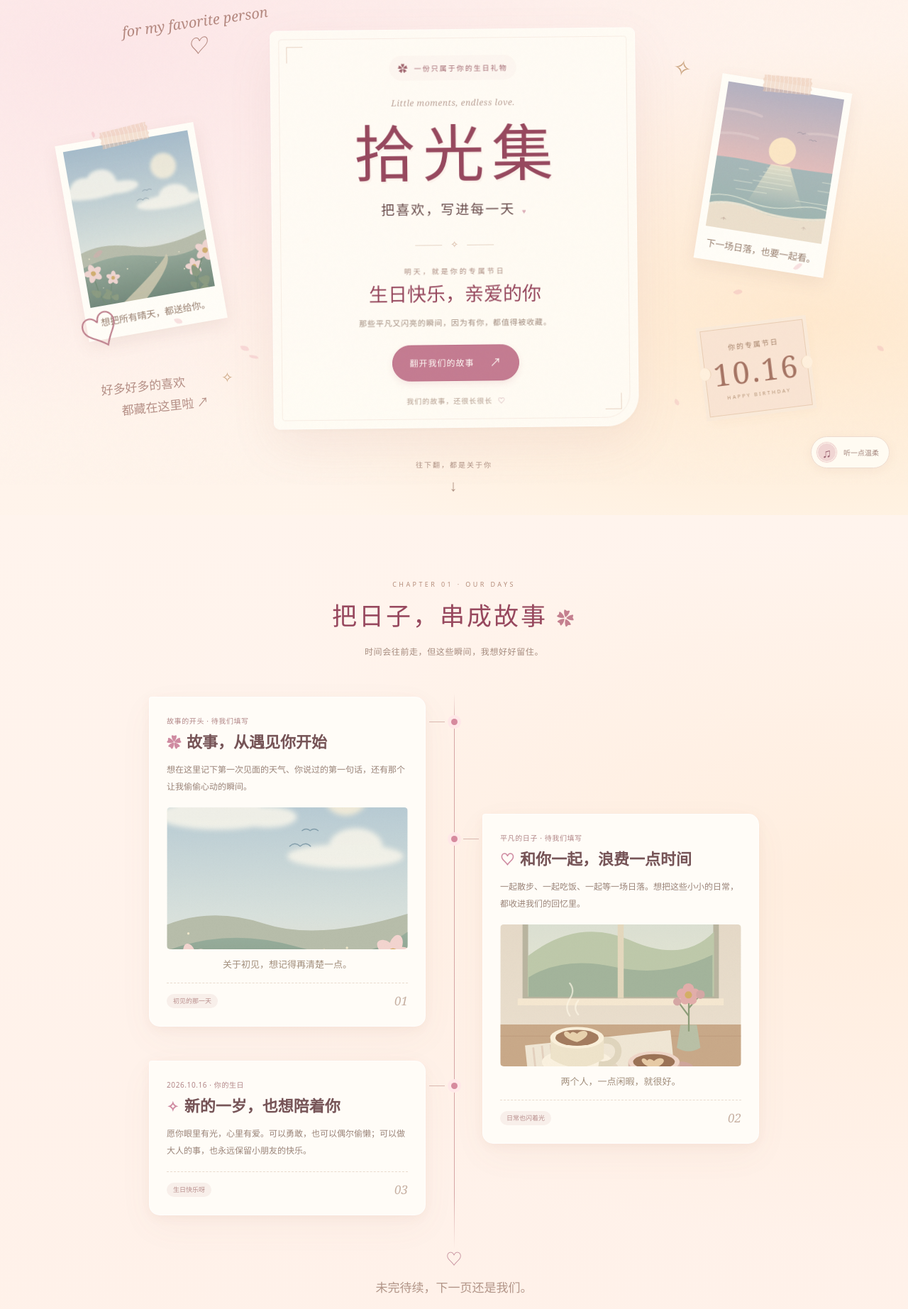
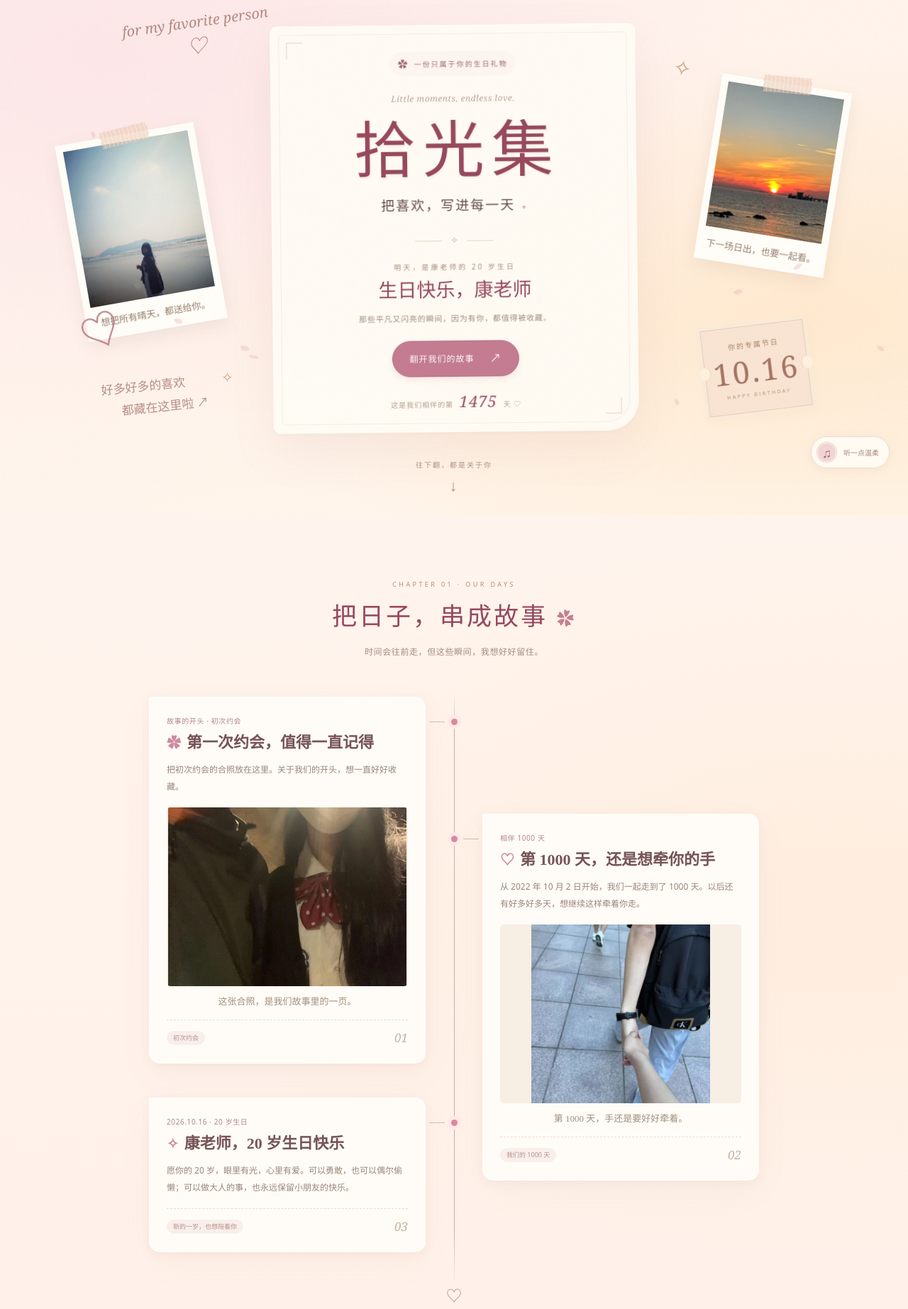
Before and after one commit to leiye302/shiguang-birthday, a website: page index.html in a window 1280 px wide. Shown: the part 117-1962 px from the top of the page at 71% size. Drawn offline with Linux system fonts and the light colour scheme.

Commit message:
Personalize birthday site with shared memories and photos

```diff
--- a/app.js
+++ b/app.js
@@ -67,6 +67,17 @@
       const days = Math.round((birthday - today) / 86400000);
       $("#birthday-date").textContent = content.birthday.slice(5).replace("-", ".");
       $("#birthday-label").textContent = days === 0 ? "今天，全世界的温柔都送给你" : days === 1 ? "明天，就是你的专属节日" : days > 1 ? `还有 ${days} 天，迎来你的专属节日` : "这一份生日快乐，永远为你珍藏";
+      // 出生日期与本次庆祝日期分开，避免把 2006 年当作倒计时目标。
+      const birth = dateNumber(content.birthDate);
+      if (birth !== null && birth <= birthday) {
+        const targetDate = new Date(birthday);
+        const birthDate = new Date(birth);
+        const beforeBirthday = content.birthday.slice(5) < content.birthDate.slice(5);
+        const age = targetDate.getUTCFullYear() - birthDate.getUTCFullYear() - Number(beforeBirthday);
+        const occasion = `${content.recipient}的 ${age} 岁生日`;
+        $("#birthday-label").textContent = days === 0 ? `今天，是${occasion}` : days === 1 ? `明天，是${occasion}` : days > 1 ? `还有 ${days} 天，迎来${occasion}` : `把${occasion}，好好珍藏`;
+        document.title = `${content.siteTitle} · ${content.recipient}，${age} 岁生日快乐`;
+      }
       $("#letter-date").textContent = content.birthday.replaceAll("-", ".");
       $("#letter-date").dateTime = content.birthday;
     }
--- a/content.js
+++ b/content.js
@@ -1,39 +1,40 @@
-// 所有个人内容集中在这里。当前回忆文案、插画均为占位，不代表真实经历。
+// 称呼、日期和照片已按本人提供的信息填写；便签与生日信正文仍待继续打磨。
 // 照片放入 assets/photos/ 后，将 image 改为 "./assets/photos/文件名.jpg" 即可。
 window.SITE_CONTENT = {
   siteTitle: "拾光集",
-  recipient: "亲爱的你",
+  recipient: "康老师",
   sender: "一直在你身边的我",
   birthday: "2026-10-16",
+  birthDate: "2006-10-16",
   timeZone: "Asia/Shanghai",
-  // 不虚构相恋日期；填入 YYYY-MM-DD 后，首页自动显示相伴天数（起始日为第 1 天）。
-  anniversary: null,
+  // 相伴天数按北京时间更新，起始日为第 1 天。
+  anniversary: "2022-10-02",
   // 可替换为自己有权使用的音乐路径；留空时播放浏览器合成的轻柔音符。
   musicSrc: null,
   memories: [
     {
-      chapter: "01", date: "故事的开头 · 待我们填写", icon: "✿", title: "故事，从遇见你开始",
-      description: "想在这里记下第一次见面的天气、你说过的第一句话，还有那个让我偷偷心动的瞬间。",
-      image: "./assets/sky.svg", imageAlt: "蓝天白云与花朵的占位插画", caption: "关于初见，想记得再清楚一点。", tag: "初见的那一天"
+      chapter: "01", date: "故事的开头 · 初次约会", icon: "✿", title: "第一次约会，值得一直记得",
+      description: "把初次约会的合照放在这里。关于我们的开头，想一直好好收藏。",
+      image: "./assets/photos/first-date.jpg", imageAlt: "初次约会时拍下的两人合照", caption: "这张合照，是我们故事里的一页。", tag: "初次约会"
     },
     {
-      chapter: "02", date: "平凡的日子 · 待我们填写", icon: "♡", title: "和你一起，浪费一点时间",
-      description: "一起散步、一起吃饭、一起等一场日落。想把这些小小的日常，都收进我们的回忆里。",
-      image: "./assets/coffee.svg", imageAlt: "两杯咖啡与桌上小花的占位插画", caption: "两个人，一点闲暇，就很好。", tag: "日常也闪着光"
+      chapter: "02", date: "相伴 1000 天", icon: "♡", title: "第 1000 天，还是想牵你的手",
+      description: "从 2022 年 10 月 2 日开始，我们一起走到了 1000 天。以后还有好多好多天，想继续这样牵着你走。",
+      image: "./assets/photos/day-1000.jpg", imageAlt: "在一起 1000 天时牵手走路的照片", caption: "第 1000 天，手还是要好好牵着。", tag: "我们的 1000 天"
     },
     {
-      chapter: "03", date: "2026.10.16 · 你的生日", icon: "✧", title: "新的一岁，也想陪着你",
-      description: "愿你眼里有光，心里有爱。可以勇敢，也可以偶尔偷懒；可以做大人的事，也永远保留小朋友的快乐。",
-      image: null, imageAlt: "", caption: "", tag: "生日快乐呀"
+      chapter: "03", date: "2026.10.16 · 20 岁生日", icon: "✧", title: "康老师，20 岁生日快乐",
+      description: "愿你的 20 岁，眼里有光，心里有爱。可以勇敢，也可以偶尔偷懒；可以做大人的事，也永远保留小朋友的快乐。",
+      image: null, imageAlt: "", caption: "", tag: "新的一岁，也想陪着你"
     }
   ],
   photos: [
-    { image: "./assets/sky.svg", alt: "蓝天与花朵插画", title: "收集一个晴天", note: "以后放一张，我们一起抬头看到的天空。", tag: "小小的日常" },
-    { image: "./assets/sea.svg", alt: "粉色日落海岸插画", title: "日落时分，想你", note: "想和你一起看很多很多场日落。", tag: "下一站，海边" },
-    { image: "./assets/coffee.svg", alt: "两杯咖啡插画", title: "快乐是双人份", note: "一杯给你，一杯给我，时间慢一点就好。", tag: "我们的日常" },
-    { image: "./assets/flowers.svg", alt: "粉色花束插画", title: "把浪漫送给你", note: "生活里的小仪式，想一样一样陪你完成。", tag: "一点仪式感" },
-    { image: "./assets/moon.svg", alt: "月色下小镇插画", title: "晚安，明天见", note: "把今天最后一句温柔，留给你。", tag: "月亮也知道" },
-    { image: "./assets/cake.svg", alt: "草莓生日蛋糕插画", title: "今天你最大", note: "愿你许下的愿望，都在新的一岁慢慢实现。", tag: "HAPPY BIRTHDAY" }
+    { image: "./assets/photos/northeast-trip.jpg", alt: "东北旅行时，两个人的影子落在草地上", title: "在东北，影子也成双", note: "东北旅行的一张小纪念。草地上，连我们的影子都在一起。", tag: "东北旅行" },
+    { image: "./assets/photos/hainan-beach.jpg", alt: "海南海滩的拼图：沙上的 LOVE、两人的手势，以及并肩的影子", title: "把喜欢留在海南", note: "海南的海滩、沙上的 LOVE，还有我们并肩的影子，都留在这张照片里。", tag: "海南 · 海滩" },
+    { image: "./assets/photos/day-1000.jpg", alt: "在一起 1000 天时，两个人牵着手走路", title: "牵手走到第 1000 天", note: "走到第 1000 天，还是想这样牵着你的手。", tag: "相伴 1000 天" },
+    { image: "./assets/photos/first-date.jpg", alt: "初次约会时的两人合照", title: "初次约会的我们", note: "初次约会留下的合照，想一直好好收藏。", tag: "故事的开头" },
+    { image: "./assets/photos/sunrise.jpg", alt: "海上日出，橙红色的太阳升在海面与栈桥旁", title: "日出，是新的喜欢", note: "把日出收藏起来，也把新一天的喜欢送给你。", tag: "日出时分" },
+    { image: "./assets/photos/sunny-day.jpg", alt: "晴天的海边，康老师站在沙滩上", title: "晴天，和镜头里的你", note: "晴天、海风，还有镜头里的你。", tag: "想把晴天都送给你" }
   ],
   notes: [
     { id: "wishes", type: "checklist", color: "pink", title: "想和你一起做的事", items: ["看一场海边的日落", "拍一组属于我们的照片", "去一个没去过的地方"], footer: "慢慢来，一件一件实现", doodle: "♡" },
@@ -42,7 +43,7 @@ window.SITE_CONTENT = {
     { id: "promise", type: "text", color: "cream", title: "一个小约定", text: "以后也要一起吃好多顿饭，\n走好多段路，拍好多张照片。\n把“我们”写成很长很长的故事。", footer: "拉钩，盖章", doodle: "∞" }
   ],
   letter: {
-    title: "生日快乐，我最喜欢的你。",
+    title: "康老师，20 岁生日快乐。",
     paragraphs: [
       "想了好久，要送你一份什么样的礼物。最后决定，给我们的回忆安一个小小的家，把那些想留住的瞬间、来不及说出口的话，一点一点放进来。",
       "谢谢你出现在我的生活里。因为有你，普通的日子也多了好多值得期待的事情。想分享给你的晚霞，想带你去吃的小店，还有每一次见面前，藏不住的开心。",
--- a/index.html
+++ b/index.html
@@ -4,8 +4,8 @@
     <meta charset="utf-8" />
     <meta name="viewport" content="width=device-width, initial-scale=1" />
     <meta name="theme-color" content="#fff5ee" />
-    <meta name="description" content="把喜欢写进每一天，把我们的故事慢慢收藏。送给最特别的你，生日快乐。" />
-    <title>拾光集 · 送给最特别的你</title>
+    <meta name="description" content="从 2022 年 10 月 2 日开始，把我们的故事慢慢收藏。康老师，20 岁生日快乐。" />
+    <title>拾光集 · 康老师，20 岁生日快乐</title>
     <link rel="icon" type="image/svg+xml" href="./assets/flower.svg" />
     <link rel="stylesheet" href="./styles.css" />
     <script src="./content.js" defer></script>
@@ -38,9 +38,9 @@
           <div class="hero-note" aria-hidden="true">for my favorite person <span>♡</span></div>
           <div class="little-star star-one" aria-hidden="true">✧</div>
           <div class="little-star star-two" aria-hidden="true">✧</div>
-          <figure class="floating-photo photo-left" aria-label="蓝天插画占位">
+          <figure class="floating-photo photo-left" aria-label="晴天的海边，镜头里的康老师">
             <span class="tape" aria-hidden="true"></span>
-            <img src="./assets/sky.svg" alt="柔软的云、蓝天和盛开的花" width="600" height="700" />
+            <img src="./assets/photos/sunny-day.jpg" alt="晴天的海边，康老师站在沙滩上" width="810" height="1080" />
             <figcaption>想把所有晴天，都送给你。</figcaption>
             <span class="photo-heart" aria-hidden="true">♡</span>
           </figure>
@@ -53,17 +53,17 @@
             <h1 id="hero-title" data-site-title>拾光集</h1>
             <p class="hero-subtitle">把喜欢，写进每一天<span class="blinking-heart" aria-hidden="true">♥</span></p>
             <div class="tiny-divider" aria-hidden="true"><span></span> ✧ <span></span></div>
-            <p class="birthday-label" id="birthday-label">在这个特别的日子</p>
-            <p class="birthday-greeting" id="birthday-greeting">生日快乐，<span data-recipient>亲爱的你</span></p>
+            <p class="birthday-label" id="birthday-label">属于康老师的 20 岁生日</p>
+            <p class="birthday-greeting" id="birthday-greeting">生日快乐，<span data-recipient>康老师</span></p>
             <p class="hero-description">那些平凡又闪亮的瞬间，<br class="mobile-break" />因为有你，都值得被收藏。</p>
             <a class="primary-button" href="#story">翻开我们的故事 <span aria-hidden="true">↗</span></a>
             <p class="anniversary" id="anniversary">我们的故事，还很长很长 <span aria-hidden="true">♡</span></p>
           </div>
 
-          <figure class="floating-photo photo-right" aria-label="落日海边插画占位">
+          <figure class="floating-photo photo-right" aria-label="收藏一场海上日出">
             <span class="tape" aria-hidden="true"></span>
-            <img src="./assets/sea.svg" alt="粉色落日下安静的海岸" width="600" height="700" />
-            <figcaption>下一场日落，也要一起看。</figcaption>
+            <img src="./assets/photos/sunrise.jpg" alt="橙红色的太阳从海面升起，旁边是伸向海中的栈桥" width="1280" height="1280" />
+            <figcaption>下一场日出，也要一起看。</figcaption>
           </figure>
           <div class="birthday-ticket" aria-label="生日日期">
             <span>你的专属节日</span><strong id="birthday-date">10.16</strong><small>HAPPY BIRTHDAY</small>
@@ -90,11 +90,11 @@
           <p>把心动定格，把普通的一天变成纪念。</p>
         </div>
         <div class="album-toolbar">
-          <p><span class="tiny-dot" aria-hidden="true"></span> <span id="photo-count">6</span> 个等待被填满的瞬间</p>
+          <p><span class="tiny-dot" aria-hidden="true"></span> <span id="photo-count">6</span> 个被好好收藏的瞬间</p>
           <span>轻轻点开，慢慢看 <span aria-hidden="true">↙</span></span>
         </div>
         <div class="photo-grid" id="photo-grid"></div>
-        <p class="placeholder-note">先用小插画占个位置，等我们的照片住进来。</p>
+        <p class="album-footnote">从初次约会到一起远行，每一张里都有我们的故事。</p>
       </section>
 
       <section class="notes-section section-anchor" id="notes" aria-labelledby="notes-title">
@@ -117,7 +117,7 @@
           <p>在今天，也在以后每一个有你的日子。</p>
         </div>
         <button class="envelope" id="open-letter" type="button" aria-haspopup="dialog" aria-controls="letter-dialog">
-          <span class="letter-peek">To: <span data-recipient>亲爱的你</span><span class="peek-flower" aria-hidden="true">✿</span></span>
+          <span class="letter-peek">To: <span data-recipient>康老师</span><span class="peek-flower" aria-hidden="true">✿</span></span>
           <span class="envelope-back" aria-hidden="true"></span>
           <span class="envelope-front" aria-hidden="true"></span>
           <span class="wax-seal" aria-hidden="true">♡</span>
@@ -142,7 +142,7 @@
     <dialog class="letter-dialog" id="letter-dialog" aria-labelledby="letter-dialog-title">
       <button class="dialog-close" type="button" data-close="letter-dialog" aria-label="收起信件">×</button>
       <span class="section-kicker">A LETTER, JUST FOR YOU</span>
-      <h2 id="letter-dialog-title">生日快乐，我最喜欢的你。</h2>
+      <h2 id="letter-dialog-title">康老师，20 岁生日快乐。</h2>
       <p class="letter-to" id="letter-to"></p>
       <div class="letter-body" id="letter-body"></div>
       <div class="letter-signature"><span id="letter-signature"></span><time id="letter-date"></time></div>
--- a/styles.css
+++ b/styles.css
@@ -75,7 +75,8 @@ h1 { font: 500 87px/1.35 var(--serif); color: var(--wine); letter-spacing: 10px;
 .hero-note { position: absolute; top: 4px; left: 99px; transform: rotate(-8deg); font: italic 20px/1.4 Georgia,serif; color: #b58980; }
 .hero-note span { display: block; padding-left: 88px; font-size: 28px; }
 .floating-photo { position: absolute; z-index: 1; width: 198px; padding: 10px 10px 15px; background: #fffdf7; box-shadow: 0 8px 22px #89675b1b; }
-.floating-photo img { aspect-ratio: 4/5; width: 100%; height: auto; filter: saturate(.85); }
+.floating-photo img { aspect-ratio: 4/5; width: 100%; height: auto; }
+.photo-left img { object-position: center bottom; }
 .floating-photo figcaption { font: 13px var(--serif); text-align: center; margin-top: 13px; color: #967d6d; white-space: nowrap; }
 .photo-left { left: 25px; top: 174px; transform: rotate(-10deg); }
 .photo-right { right: 23px; top: 103px; transform: rotate(9deg); width: 185px; }
@@ -117,7 +118,7 @@ h1 { font: 500 87px/1.35 var(--serif); color: var(--wine); letter-spacing: 10px;
 .memory-card h3 > span { color: #cf8ba1; margin-right: 8px; font-size: 20px; }
 .memory-description { font-size: 12px; color: #9a8479; line-height: 2; }
 .memory-card figure { margin: 17px 0 0; }
-.memory-card figure img { width: 100%; aspect-ratio: 1.7; border-radius: 5px; }
+.memory-card figure img { width: 100%; aspect-ratio: 1.35; border-radius: 5px; object-fit: contain; background: #f7eee4; }
 .memory-card figcaption { font: 13px var(--serif); color: #a18e7c; text-align: center; margin-top: 11px; }
 .memory-bottom { display: flex; justify-content: space-between; align-items: center; margin-top: 17px; padding-top: 13px; border-top: 1px dashed #e9dbce; }
 .memory-tag { font-size: 9px; color: #b88e8c; background: #f8efea; padding: 2px 9px; border-radius: 20px; }
@@ -133,12 +134,12 @@ h1 { font: 500 87px/1.35 var(--serif); color: var(--wine); letter-spacing: 10px;
 .photo-grid { max-width: 980px; margin: auto; display: grid; grid-template-columns: repeat(3,1fr); gap: 37px 33px; padding: 8px 7px; }
 .polaroid { display: block; width: 100%; padding: 11px 11px 17px; border: 1px solid #fff; border-radius: 3px; background: #fffcf7; text-align: center; box-shadow: 0 9px 18px #93685613; position: relative; transform: rotate(var(--rotation,-2deg)); transition: transform .25s,box-shadow .25s; }
 .polaroid:hover { transform: rotate(0) translateY(-7px); box-shadow: 0 15px 30px #93685622; z-index: 4; }
-.polaroid img { width: 100%; aspect-ratio: 1.1; border-radius: 2px; }
+.polaroid img { width: 100%; aspect-ratio: 1.1; border-radius: 2px; object-fit: contain; background: #f7eee4; }
 .polaroid .tape { width: 61px; left: calc(50% - 30px); background-color: #edc7b79c; }
 .polaroid:nth-child(2n) .tape { background-color: #e6c0bc8a; }
 .polaroid-title { display: block; font: 18px var(--serif); margin-top: 14px; letter-spacing: 1px; }
 .polaroid-tag { display: block; font-size: 8px; color: #b39b8b; letter-spacing: 1px; margin-top: 6px; }
-.placeholder-note { text-align: center; margin-top: 39px; color: #b5978c; font-size: 10px; letter-spacing: 1px; }
+.album-footnote { text-align: center; margin-top: 39px; color: #b5978c; font-size: 10px; letter-spacing: 1px; }
 .notes-section { padding: 90px 24px 85px; background: radial-gradient(ellipse at 92% 80%,#f9dee177,transparent 60%),#fff2e8; }
 .cork-board { position: relative; max-width: 1000px; padding: 38px 35px 32px; margin: auto; background-color: #dabe9e; background-image: radial-gradient(#ad8e6e25 .8px,transparent .8px),radial-gradient(#fff0d557 .8px,transparent .8px),linear-gradient(115deg,#d4b69344,#e3c8a466); background-size: 7px 9px,9px 8px,100% 100%; background-position: 0 0,4px 3px,0 0; border: 6px solid #dfc8ab; border-radius: 17px; box-shadow: inset 0 2px 10px #94785e1c,0 10px 35px #ab8b7312; }
 .cork-board::after { content: ""; position: absolute; inset: 8px; border: 1px dashed #fff6e269; pointer-events: none; border-radius: 8px; }
@@ -239,7 +240,7 @@ dialog[open] { animation: dialog-in .25s ease-out; }
   .birthday-ticket { right: 11px; bottom: 5px; width: 99px; }.birthday-ticket strong { font-size: 28px; }.hero-doodle { display: none; }.star-one { top: -45px; right: 7px; font-size: 24px; }.star-two { bottom: 19px; left: 46%; font-size: 25px; }.scroll-hint { margin-top: 24px; font-size: 9px; }
   .section-heading { margin-bottom: 35px; }.section-kicker { font-size: 8px; letter-spacing: 2.4px; margin-bottom: 10px; }.section-heading h2 { font-size: 29px; letter-spacing: 1px; }.section-heading h2 > span { font-size: 20px; margin-left: 6px; }.section-heading > p { font-size: 10px; letter-spacing: .1px; line-height: 1.9; margin-top: 10px; }
   .story-section { padding: 64px 21px 50px; }.timeline { display: flex; flex-direction: column; gap: 22px; padding: 0 0 0 26px; }.timeline::before { left: 4px; }.memory-card { margin: 0; width: 100%; padding: 21px; }.memory-card:nth-child(even),.memory-card:nth-child(3) { margin-top: 0; margin-bottom: 0; }.memory-card::before,.memory-card:nth-child(even)::before { left: -27px; right: auto; width: 8px; height: 8px; }.memory-card::after,.memory-card:nth-child(even)::after { left: -15px; right: auto; width: 10px; }.memory-card h3 { font-size: 23px; }.memory-description { font-size: 12px; }.memory-date { font-size: 9px; }.memory-card figure img { aspect-ratio: 1.65; }.memory-card figcaption { font-size: 12px; }.timeline-end { margin-top: 25px; }.timeline-end p { font-size: 16px; }
-  .album-section { padding: 62px 22px 55px; }.album-section .section-heading { margin-bottom: 27px; }.album-toolbar { font-size: 9px; margin-bottom: 24px; }.album-toolbar > span { font-size: 11px; }.photo-grid { grid-template-columns: repeat(2,1fr); gap: 27px 18px; padding: 5px 2px; }.polaroid { padding: 7px 7px 13px; }.polaroid img { aspect-ratio: .85; }.polaroid .tape { width: 49px; height: 19px; left: calc(50% - 24px); top: -8px; }.polaroid-title { font-size: 15px; letter-spacing: 0; margin-top: 11px; }.polaroid-tag { font-size: 7px; letter-spacing: .2px; }.placeholder-note { font-size: 9px; letter-spacing: .5px; margin-top: 28px; }
+  .album-section { padding: 62px 22px 55px; }.album-section .section-heading { margin-bottom: 27px; }.album-toolbar { font-size: 9px; margin-bottom: 24px; }.photo-grid { grid-template-columns: repeat(2,1fr); gap: 27px 18px; padding: 5px 2px; }.polaroid { padding: 7px 7px 13px; }.polaroid img { aspect-ratio: .85; }.polaroid .tape { width: 49px; height: 19px; left: calc(50% - 24px); top: -8px; }.polaroid-title { font-size: 15px; letter-spacing: 0; margin-top: 11px; }.polaroid-tag { font-size: 7px; letter-spacing: .2px; }.album-footnote { font-size: 9px; letter-spacing: .5px; margin-top: 28px; }
   .notes-section { padding: 61px 14px 52px; }.notes-section .section-heading { padding: 0 8px; }.notes-section h2 { font-size: 27px; }.cork-board { padding: 28px 19px 25px; border-width: 5px; }.notes-grid { grid-template-columns: 1fr; gap: 27px; }.sticky-note { padding: 23px 23px 17px; }.sticky-note h3 { font-size: 23px; }.sticky-note > p,.sticky-note label { font-size: 17px; }.sticky-note input { width: 18px; height: 18px; }.sticky-note li { margin: 11px 0; }.note-bottom { margin-top: 17px; }.note-bottom small { font-size: 10px; }.notes-tip { font-size: 9px; letter-spacing: .5px; }
   .letter-section { padding: 63px 23px 57px; }.letter-section h2 { font-size: 25px; }.letter-section .section-heading { margin-bottom: 62px; }.envelope { width: min(100%,320px); height: 214px; }.letter-peek { left: 14px; right: 14px; padding: 23px 21px; font-size: 21px; }.wax-seal { top: 82px; width: 46px; height: 46px; left: calc(50% - 23px); font-size: 29px; line-height: 46px; }.envelope-caption { bottom: 24px; font-size: 10px; letter-spacing: 1px; }.letter-footnote { font-size: 16px; letter-spacing: 1px; margin-top: 34px; }
   .music-button { right: 15px; bottom: max(15px,env(safe-area-inset-bottom)); padding: 4px; }.music-label { display: none; }.music-disc { width: 32px; height: 32px; }.toast { font-size: 11px; bottom: 70px; width: max-content; }
@@ -247,7 +248,26 @@ dialog[open] { animation: dialog-in .25s ease-out; }
   .photo-dialog { padding: 12px; }.lightbox-caption { padding: 15px 3px 9px; }.lightbox-caption h3 { font-size: 23px; }.lightbox-caption p { font-size: 10px; }.lightbox-image img { height: 48dvh; }.lightbox-controls { margin-left: 2px; margin-right: 2px; }.letter-dialog { padding: 46px 24px 23px; }.letter-dialog h2 { font-size: 25px; }.letter-body p { font-size: 17px; }.letter-to { font-size: 19px; }.letter-signature { font-size: 17px; }
 }
 @media (max-width: 360px) { .main-nav a { padding: 5px 8px; }.main-nav a span { margin-right: 1px; }.hero { padding-left: 14px; padding-right: 14px; } h1 { font-size: 67px; }.birthday-greeting { font-size: 23px; }.section-heading h2 { font-size: 26px; }.notes-section h2,.letter-section h2 { font-size: 23px; }.polaroid-title { font-size: 14px; }.album-toolbar > span { font-size: 10px; } }
-@media (max-width: 600px) { .memory-card h3 { font-size: 20px; text-wrap: pretty; }.memory-description { color: #8b746a; } }
+@media (max-width: 600px) {
+  .memory-card h3 { font-size: 20px; text-wrap: pretty; }.memory-description { color: #8b746a; }
+  .hero-scene { min-height: 665px; }
+  .photo-left { bottom: -6px; left: 1px; }
+  .photo-right { display: block; top: auto; bottom: -6px; right: 1px; width: 101px; padding: 6px 6px 10px; transform: rotate(10deg); }
+  .photo-right img { aspect-ratio: 1.3; object-position: center 75%; }
+  .photo-right figcaption { font-size: 7px; margin-top: 7px; }
+  .photo-right .tape { width: 40px; left: calc(50% - 20px); height: 15px; top: -6px; }
+  .birthday-ticket { right: auto; left: calc(50% - 44px); bottom: 10px; width: 88px; padding: 11px 3px; transform: rotate(-4deg); }
+  .birthday-ticket strong { font-size: 25px; letter-spacing: 1px; }
+  .birthday-ticket > span { font-size: 7px; letter-spacing: 1px; }
+  .birthday-ticket small { font-size: 5px; letter-spacing: .8px; }
+  .star-two { display: none; }
+}
+@media (max-width: 360px) {
+  .photo-left,.photo-right { width: 88px; }
+  .photo-left figcaption,.photo-right figcaption { font-size: 6px; }
+  .birthday-ticket { width: 76px; left: calc(50% - 38px); }
+  .birthday-ticket strong { font-size: 23px; }
+}
 @media (prefers-reduced-motion: reduce) {
   html { scroll-behavior: auto; }
   *, *::before, *::after { animation: none !important; transition: none !important; }
```
Also changed, not shown: README.md, assets/photos/day-1000.jpg (added), assets/photos/first-date.jpg (added), assets/photos/hainan-beach.jpg (added), assets/photos/northeast-trip.jpg (added), assets/photos/sunny-day.jpg (added), assets/photos/sunrise.jpg (added).
